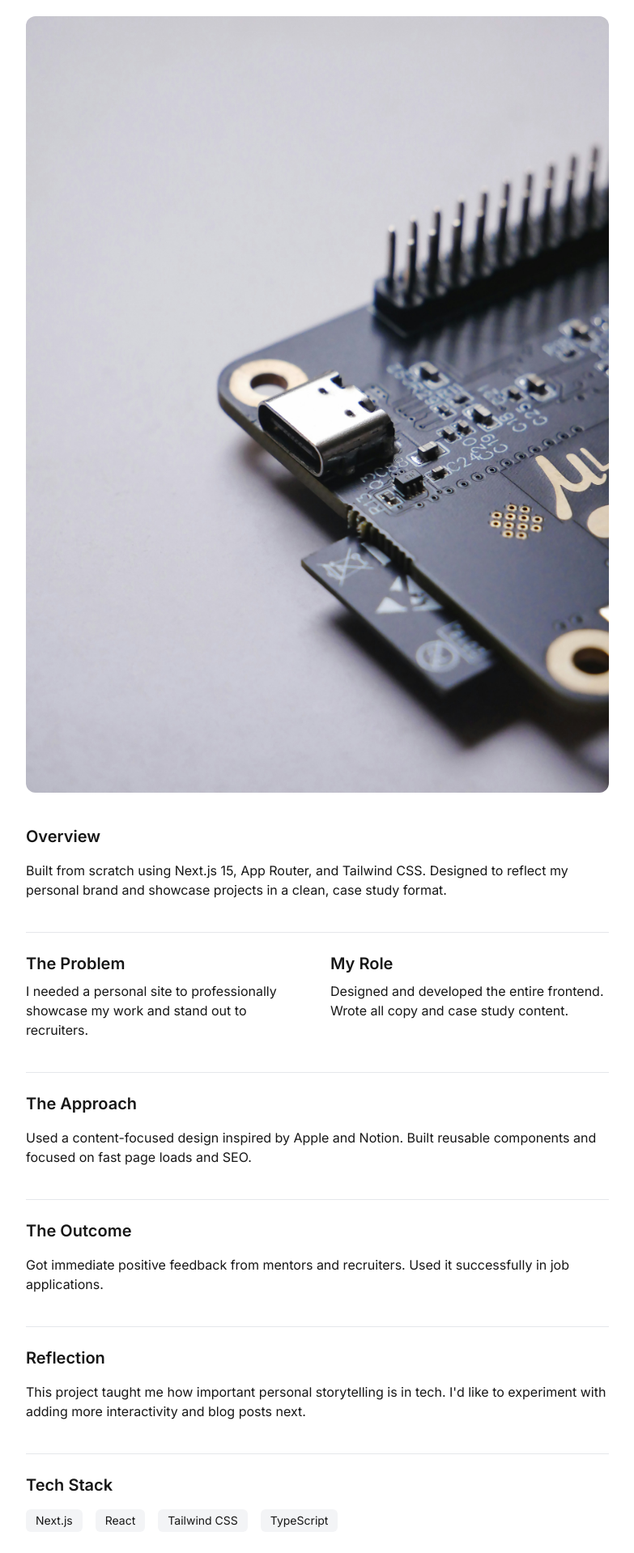
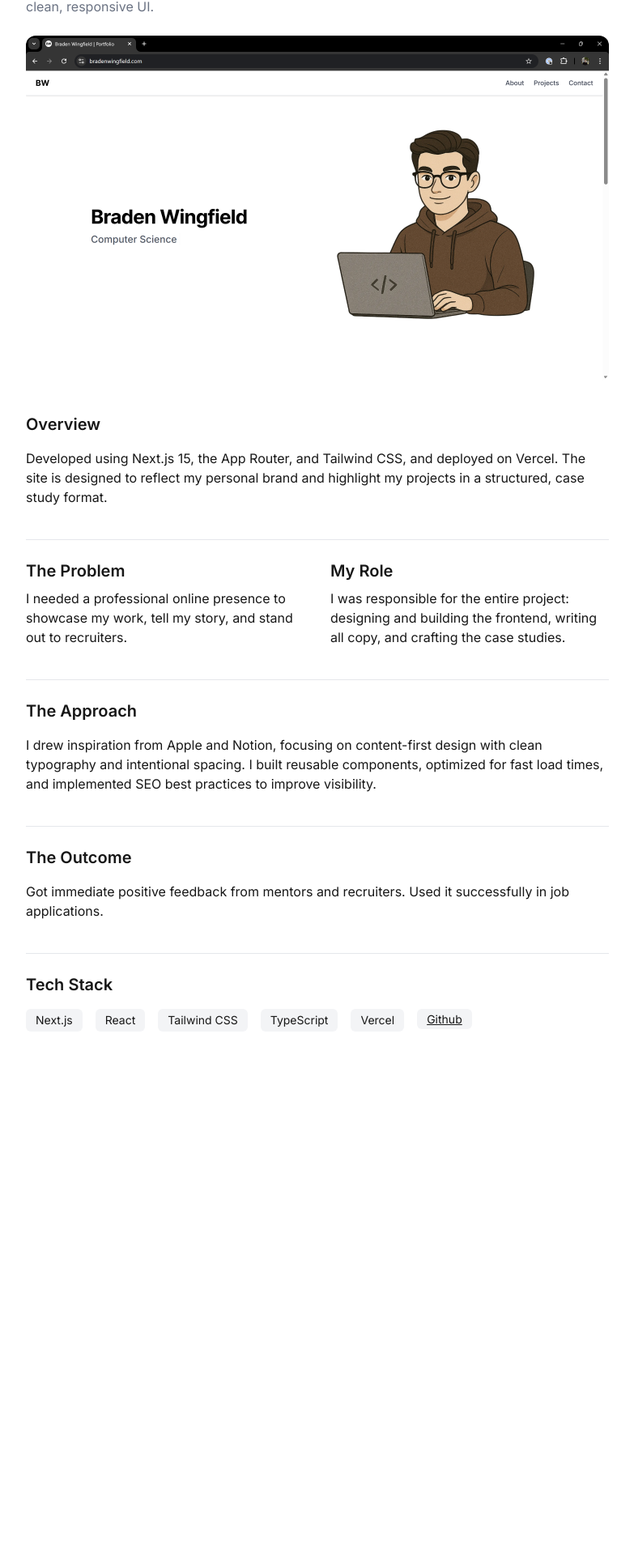
Before and after one commit to bradenwingfield/portfolio, a Next.js app: page /projects/portfolio in a window 1280 px wide. Shown: the part 156-2074 px from the top of the page at 81% size, without its empty margins (248-1031 px from the left). After the commit the page ends 1454 px from the top, so only its background shows below. Built offline with nearby package versions, Linux system fonts and the light colour scheme.

Commit message:
update portfolio page

```diff
--- a/src/app/projects/page.tsx
+++ b/src/app/projects/page.tsx
@@ -3,7 +3,7 @@ import ProjectCard from '@/components/ProjectCard'
 
 export default function ProjectsPage() {
   return (
-    <main className="pt-20 px-6 max-w-6xl mx-auto">
+    <main className="pt-20 pb-6 px-6 max-w-6xl mx-auto">
       <h1 className="text-4xl font-bold mb-10">All Projects</h1>
       <div className="grid gap-10 md:grid-cols-2">
         {projects.map((project) => (
--- a/src/app/projects/portfolio/page.tsx
+++ b/src/app/projects/portfolio/page.tsx
@@ -4,11 +4,11 @@ export default function PortfolioPage() {
   return (
     <main className="pt-20 px-6 max-w-3xl mx-auto">
       <h1 className="text-4xl font-bold mb-2">Personal Portfolio Website</h1>
-      <p className="text-gray-500 mb-6">A minimal site to showcase my work and get hired</p>
+      <p className="text-gray-500 mb-6">The site you&apos;re browsing right now was built from the ground up to showcase my work with a clean, responsive UI.</p>
 
       <div className="mb-10">
         <Image
-          src="/project-placeholder.jpg"
+          src="/personal_portfolio_website.png"
           alt="Portfolio Screenshot"
           width={1200}
           height={630}
@@ -19,8 +19,8 @@ export default function PortfolioPage() {
       <section className="mb-10">
         <h2 className="text-xl font-semibold mb-4">Overview</h2>
         <p>
-          Built from scratch using Next.js 15, App Router, and Tailwind CSS. Designed to reflect my
-          personal brand and showcase projects in a clean, case study format.
+        Developed using Next.js 15, the App Router, and Tailwind CSS, and deployed on Vercel.
+        The site is designed to reflect my personal brand and highlight my projects in a structured, case study format.
         </p>
       </section>
 
@@ -28,13 +28,13 @@ export default function PortfolioPage() {
         <div>
           <h2 className="text-xl font-semibold mb-2">The Problem</h2>
           <p>
-            I needed a personal site to professionally showcase my work and stand out to recruiters.
+            I needed a professional online presence to showcase my work, tell my story, and stand out to recruiters.
           </p>
         </div>
         <div>
           <h2 className="text-xl font-semibold mb-2">My Role</h2>
           <p>
-            Designed and developed the entire frontend. Wrote all copy and case study content.
+            I was responsible for the entire project: designing and building the frontend, writing all copy, and crafting the case studies.
           </p>
         </div>
       </section>
@@ -42,8 +42,8 @@ export default function PortfolioPage() {
       <section className="mb-10 border-t border-gray-200 pt-6">
         <h2 className="text-xl font-semibold mb-4">The Approach</h2>
         <p>
-          Used a content-focused design inspired by Apple and Notion. Built reusable components and
-          focused on fast page loads and SEO.
+        I drew inspiration from Apple and Notion, focusing on content-first design with clean typography and intentional spacing.
+        I built reusable components, optimized for fast load times, and implemented SEO best practices to improve visibility.
         </p>
       </section>
 
@@ -54,14 +54,6 @@ export default function PortfolioPage() {
         </p>
       </section>
 
-      <section className="mb-10 border-t border-gray-200 pt-6">
-        <h2 className="text-xl font-semibold mb-4">Reflection</h2>
-        <p>
-          This project taught me how important personal storytelling is in tech. I&apos;d like to experiment
-          with adding more interactivity and blog posts next.
-        </p>
-      </section>
-
       <section className="border-t border-gray-200 pt-6">
         <h2 className="text-xl font-semibold mb-4">Tech Stack</h2>
         <div className="flex flex-wrap gap-4 mb-6">
@@ -69,10 +61,9 @@ export default function PortfolioPage() {
           <span className="bg-gray-100 px-3 py-1 rounded-md text-sm">React</span>
           <span className="bg-gray-100 px-3 py-1 rounded-md text-sm">Tailwind CSS</span>
           <span className="bg-gray-100 px-3 py-1 rounded-md text-sm">TypeScript</span>
-        </div>
-        <div className="flex flex-col gap-2 text-blue-600 text-sm">
-          <a href="https://bradenwingfield.com/404" target="_blank" rel="noopener noreferrer">
-            GitHub Repo
+          <span className="bg-gray-100 px-3 py-1 rounded-md text-sm">Vercel</span>
+          <a href="https://github.com/bradenwingfield/portfolio" target="_blank" rel="noopener noreferrer">
+            <span className="bg-gray-100 px-3 py-1 rounded-md text-sm underline">Github</span>
           </a>
         </div>
       </section>
--- a/src/data/projects.ts
+++ b/src/data/projects.ts
@@ -25,9 +25,9 @@ export const projects = [
     },
     {
     slug: 'portfolio',
-    title: 'Portfolio Website',
-    description: 'The site you\'re browsing now, designed to showcase my work with a focus on clean UI, responsiveness, and a smooth dev experience using the React, TypeScript, and Tailwind.',
-    image: '/project-placeholder.jpg',
+    title: 'Personal Portfolio Website',
+    description: 'The site you\'re browsing right now was built from the ground up to showcase my work with a clean, responsive UI.',
+    image: '/personal_portfolio_website.png',
     tags: ['React', 'Typescript', 'Tailwind', 'Vercel'],
     featured: false,
     },
```
Also changed, not shown: public/personal_portfolio_website.png (added).
